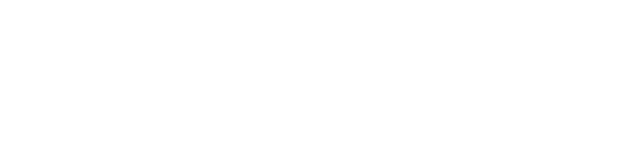
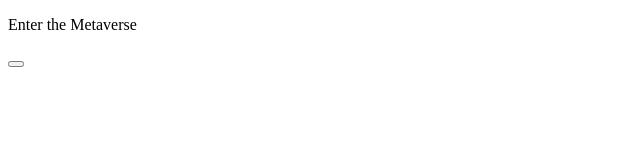
Before and after one commit to acciojob/enter-metaverse-Mohdlateef, a website: page main.html in a window 1280 px wide. Shown: the whole page, without its empty margins (0-640 px from the left). Drawn offline with Linux system fonts and the light colour scheme.

Commit message:
created a submission

```diff
--- a/main.html
+++ b/main.html
@@ -3,6 +3,8 @@
 <html>
 
 <head>
+	<p id="status">Enter the Metaverse</p>
+	<button id="enterbtn"></button>
 	<link rel="stylesheet" href="styles.css">
 </head>
 
--- a/script.js
+++ b/script.js
@@ -1 +1 @@
-//your JS code here. If required.
+//your JS code here. If require
```
